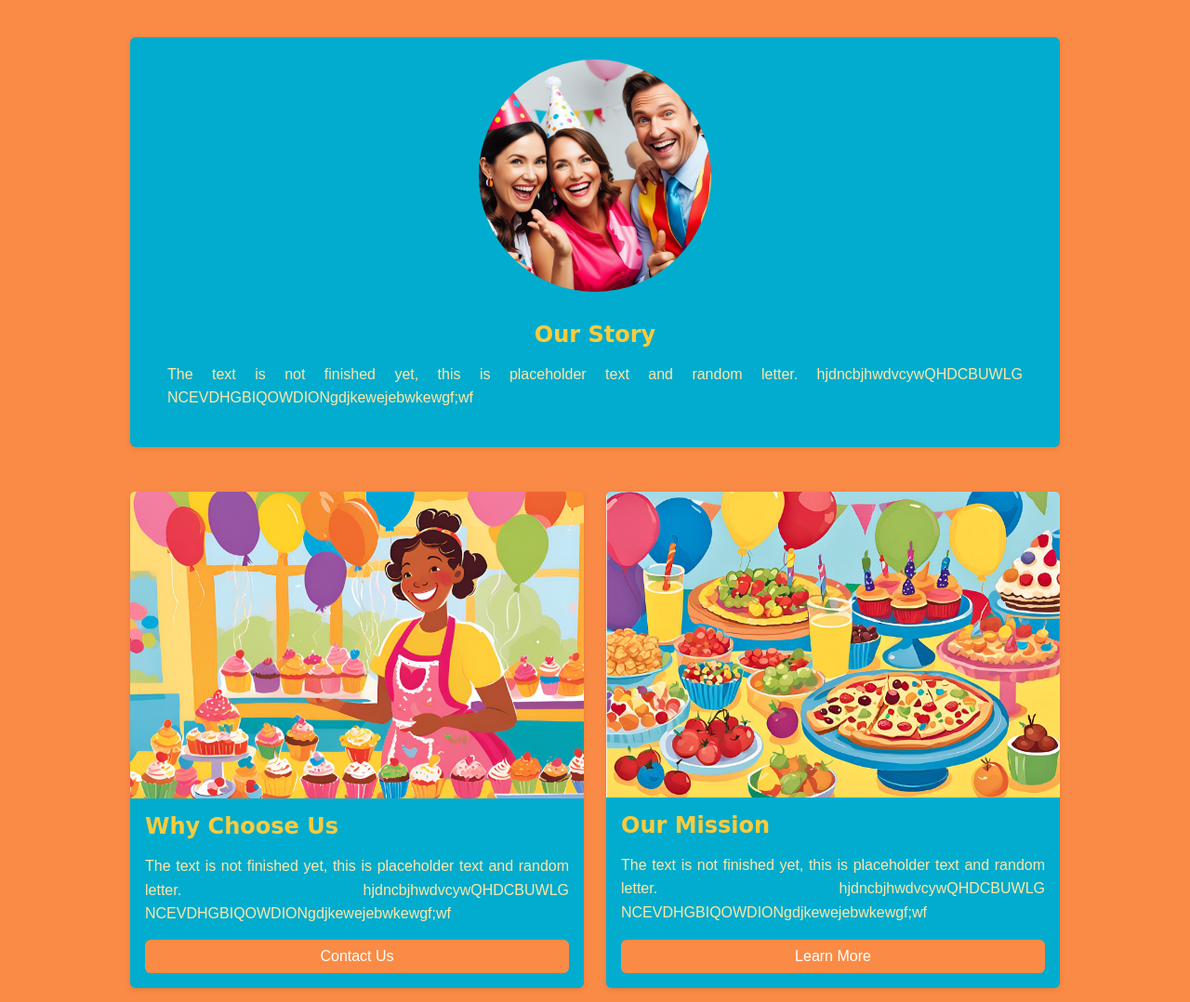
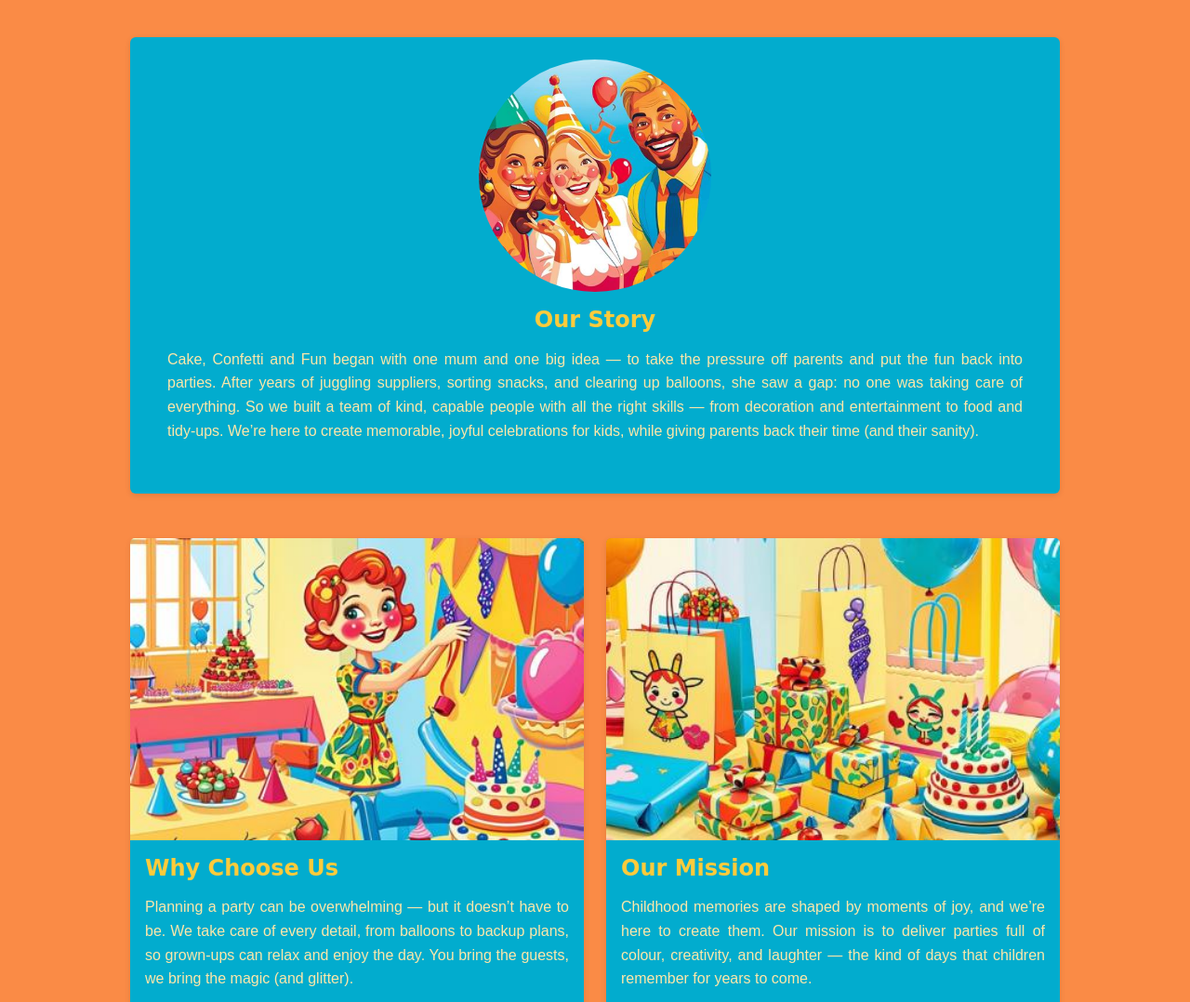
Before and after one commit to AlexandraSelby/cake-confetti-and-fun, a plain HTML site: page about.html in a window 1280 px wide. Shown: the part 86-1164 px from the top of the page at 93% size. Drawn offline with nearby package versions, Linux system fonts and the light colour scheme; a web font is replaced by a local one.

Commit message:
Update text content and visuals with new illustrations and layout improvements

```diff
--- a/about.html
+++ b/about.html
@@ -77,13 +77,14 @@
             <!-- Top wide card -->
             <div class="col-12 mb-4">
               <div class="card h-100 text-center p-4">
-                <img src="assets/images/about-team-img.png" class="about-round-img" alt="Our party team smiling">
+                <img src="assets/images/party-organizers-group-square.jpg" class="about-round-img" alt="Two cheerful women and a friendly male entertainer posing together at a vibrant children’s party event."
+>
 
                 <div class="card-body">
                   <h2 class="card-title">Our Story</h2>
-                  <p class="card-text">
-                    The text is not finished yet, this is placeholder text and random letter. hjdncbjhwdvcywQHDCBUWLG
-                    NCEVDHGBIQOWDIONgdjkewejebwkewgf;wf
+                     <p class="card-text">Cake, Confetti and Fun began with one mum and one big idea — to take the pressure off parents and put the fun back into parties. After years of juggling suppliers, sorting snacks, and clearing up balloons, she saw a gap: no one was taking care of everything. So we built a team of kind, capable people with all the right skills — from decoration and entertainment to food and tidy-ups. We’re here to create memorable, joyful celebrations for kids, while giving parents back their time (and their sanity).
+</p>
+
                   </p>
                 </div>
               </div>
@@ -93,16 +94,17 @@
             <div class="col-md-6 mb-4">
               <div class="card h-100 flex-fill">
                 <img
-                  src="assets/images/woman-with-apron.png"
+                  src="assets/images/woman-decorating-party-room-400px.jpg"
                   class="card-img-top"
-                  alt="Party planner serving cupcakes"
+                  alt="Smiling woman decorating a bright children’s party room with balloons and bunting near a cake table."
+"
                 />
                 <div class="card-body d-flex flex-column">
                   <h2 class="card-title">Why Choose Us</h2>
                   <p class="card-text">
-                    The text is not finished yet, this is placeholder text and random letter. hjdncbjhwdvcywQHDCBUWLG
-                    NCEVDHGBIQOWDIONgdjkewejebwkewgf;wf
+                    Planning a party can be overwhelming — but it doesn’t have to be. We take care of every detail, from balloons to backup plans, so grown-ups can relax and enjoy the day. You bring the guests, we bring the magic (and glitter).
                   </p>
+
                   <a href="contact.html" class="btn btn-primary mt-auto">Contact Us</a>
                 </div>
               </div>
@@ -112,17 +114,17 @@
             <div class="col-md-6 mb-4">
               <div class="card h-100 flex-fill">
                 <img
-                  src="assets/images/party-food2.png"
+                  src="assets/images/table-presents-party-bags-400px.jpg"
                   class="card-img-top"
-                  alt="Decorated party table"
+                  alt="Colorful party table filled with wrapped birthday presents, themed party bags, and festive decorations."
                 />
                 <div class="card-body d-flex flex-column">
-                  <h2 class="card-title">Our Mission</h2>
-                  <p class="card-text">
-                    The text is not finished yet, this is placeholder text and random letter. hjdncbjhwdvcywQHDCBUWLG
-                    NCEVDHGBIQOWDIONgdjkewejebwkewgf;wf
-                  </p>
-                  <a href="contact.html" class="btn btn-primary mt-auto">Learn More</a>
+                    <h2 class="card-title">Our Mission</h2>
+                    <p class="card-text">
+                      Childhood memories are shaped by moments of joy, and we’re here to create them. Our mission is to deliver parties full of colour, creativity, and laughter — the kind of days that children remember for years to come.
+                    </p>
+
+                  <a href="contact.html" class="btn btn-primary mt-auto">Our services</a>
                 </div>
               </div>
             </div>
--- a/assets/css/styles.css
+++ b/assets/css/styles.css
@@ -270,12 +270,10 @@ h3 {
   width: 250px;
   height: 250px;
   object-fit: cover;
-  border-radius: 50%;
-  display: block;
-  margin-left: auto;
-  margin-right: auto;
-  margin-bottom: 1rem;
+  border-radius: 80%;
+  margin: 0 auto;
 }
+
 
 /* Copyright last */
 .footer-copy {
```
Also changed, not shown: assets/images/a__image_of_two_women_and_a_ma_rect400px.jpg (added), assets/images/decorating_woman_500px.png (added), assets/images/party-organizers-group-square.jpg (added), assets/images/table-presents-party-bags-400px.jpg (added), assets/images/woman-decorating-party-room-400px.jpg (added).
